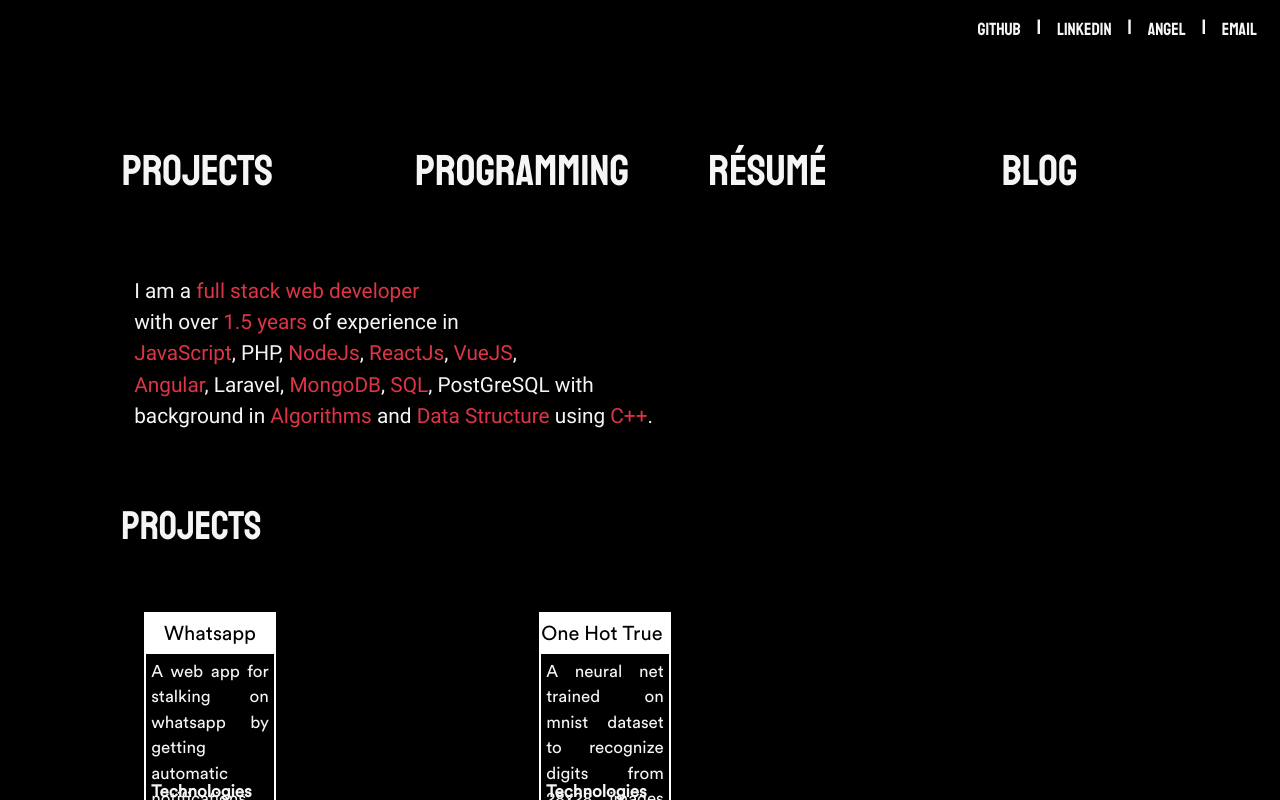
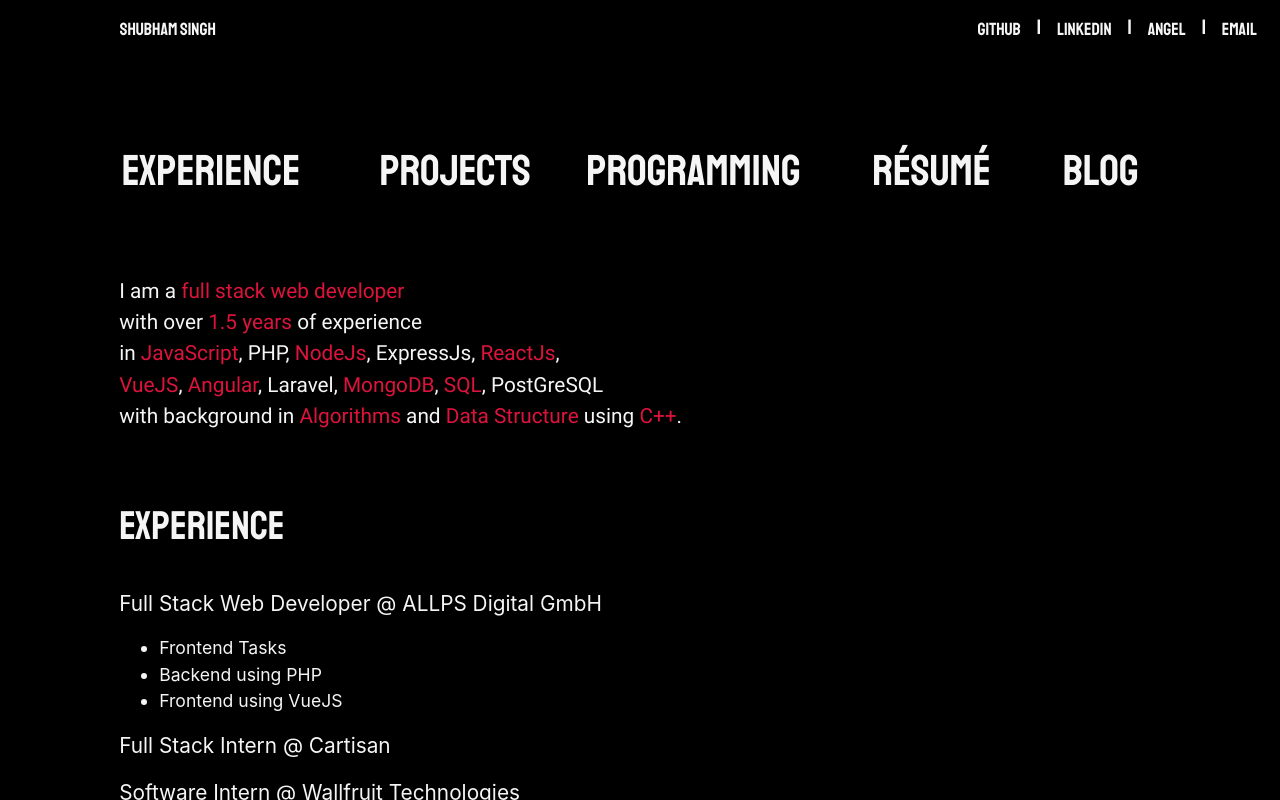
Before and after one commit to strcoder4007/theTownCenter, an Angular app: page / in a window 1280 px wide. Shown: the top 800 px of the page. Built offline with nearby package versions, Linux system fonts and the light colour scheme.

Commit message:
added experience section

```diff
--- a/src/app/app.component.html
+++ b/src/app/app.component.html
@@ -1,21 +1,23 @@
-<div class="row gutter-0 elementToFadeIn">
-    <div class="container-fluid pull-right mt-3 mr-2">
-      <a class="smallFont is-primary staat float-right ml-3" target="_blank" href="mailto:mynameshubham@gmail.com">Email</a>
+<div class="container-fluid elementToFadeIn">
+    <div class="row mt-3 mr-2">
+      <a class="col offset-md-1 smallFont is-primary staat float-left" href="/">Shubham Singh</a>
+      <a class="smallFont is-primary staat float-right ml-3" target="_blank" href="https://github.com/strcoder4007">Github</a>
+      <span class="mediumFont staat is-primary float-right ml-3" style="margin-top: -4px">|</span>
+      <a class="smallFont is-primary staat float-right ml-3" target="_blank" href="https://www.linkedin.com/in/shubham-singh-15b76951">Linkedin</a>
       <span class="mediumFont staat is-primary float-right ml-3" style="margin-top: -4px">|</span>
       <a class="smallFont is-primary staat float-right ml-3" target="_blank" href="https://angel.co/shubham-singh-128">Angel</a>
       <span class="mediumFont staat is-primary float-right ml-3" style="margin-top: -4px">|</span>
-      <a class="smallFont is-primary staat float-right ml-3" target="_blank" href="https://www.linkedin.com/in/shubham-singh-15b76951">Linkedin</a>
-      <span class="mediumFont staat is-primary float-right ml-3" style="margin-top: -4px">|</span>
-      <a class="smallFont is-primary staat float-right ml-3" target="_blank" href="https://github.com/strcoder4007">Github</a>
+      <a class="smallFont is-primary staat float-right ml-3" target="_blank" href="mailto:mynameshubham@gmail.com">Email</a>
     </div>
 </div>
 
 <div class="container-fluid py-md-5">
   <div class="row elementToFadeIn mt-5">
-    <a href="#projects" class="col offset-md-1 is-primary staat largeFont">projects</a>
-    <a href="#programming"class="col is-primary staat largeFont">programming</a>
-    <a href="assets/resume.pdf" target="_blank" class="col is-primary staat largeFont">r&#233;sum&#233;</a>
-    <a href="/memseq" target="_blank" class="col is-primary staat largeFont">blog</a>
+    <a href="#experience" class="col offset-md-1 is-primary staat largeFont">experience</a>
+    <a href="#projects" class="col d-flex justify-content-around is-primary staat largeFont">projects</a>
+    <a href="#programming"class="col d-flex justify-content-around is-primary staat largeFont">programming</a>
+    <a href="assets/resume.pdf" target="_blank" class="col d-flex justify-content-around is-primary staat largeFont">r&#233;sum&#233;</a>
+    <a href="/memseq" target="_blank" class="col d-flex justify-content-start is-primary staat largeFont">blog</a>
   </div>
 </div>
 
--- a/src/app/home/home.component.html
+++ b/src/app/home/home.component.html
@@ -1,10 +1,22 @@
-<div class="col-11 offset-md-1">
+<div class="col-11 offset-md-1 p-0">
   <p class="roboto mediumFont is-primary">
-    I am a <span class="text-danger">full stack web developer</span> <br>
-    with over <span class="text-danger">1.5 years</span> of experience in <br><span class="text-danger">JavaScript</span>, PHP, <span class="text-danger">NodeJs</span>, <span class="text-danger">ReactJs</span>, <span class="text-danger">VueJS</span>,<br> <span class="text-danger">Angular</span>, Laravel, <span class="text-danger">MongoDB</span>, <span class="text-danger">SQL</span>, PostGreSQL with <br>background in <span class="text-danger">Algorithms</span> and <span class="text-danger">Data Structure</span> using <span class="text-danger">C++</span>.
+    I am a <span class="text-crimson">full stack web developer</span> <br>with over <span class="text-crimson">1.5 years</span> of experience <br>in <span class="text-crimson">JavaScript</span>, PHP, <span class="text-crimson">NodeJs</span>, ExpressJs, <span class="text-crimson">ReactJs</span>, <br><span class="text-crimson">VueJS</span>, <span class="text-crimson">Angular</span>, Laravel, <span class="text-crimson">MongoDB</span>, <span class="text-crimson">SQL</span>, PostGreSQL <br>with background in <span class="text-crimson">Algorithms</span> and <span class="text-crimson">Data Structure</span> using <span class="text-crimson">C++</span>.
   </p>
+
+  <div>
+    <p id="experience" class="mynavOptions largeFont staat is-primary pt-5 pb-3">experience</p>
+    <p class="mediumFont is-primary Roboto">Full Stack Web Developer @ ALLPS Digital GmbH</p>
+    <ul>
+      <li class="smallFont is-primary Roboto">Frontend Tasks</li>
+      <li class="smallFont is-primary Roboto">Backend using PHP</li>
+      <li class="smallFont is-primary Roboto">Frontend using VueJS</li>
+    </ul>
+    <p class="mediumFont is-primary Roboto">Full Stack Intern @ Cartisan</p>
+    <p class="mediumFont is-primary Roboto">Software Intern @ Wallfruit Technologies</p>
+  </div>
+
   <p id="projects" class="mynavOptions largeFont staat is-primary pt-5 pb-3">projects</p>
-  <div class="row gutter-0" style="margin-top: 30px;">
+  <div class="row gutter-0 p-0">
 
 <!--------------------------------1st -------------------------------- -->
 
--- a/src/styles.css
+++ b/src/styles.css
@@ -8,7 +8,9 @@ a:hover {
   transition: color 0.2s ease;
   color: crimson;
 }
-
+.text-crimson {
+  color: crimson;
+}
 .roboto {
   font-family: 'Roboto';
 }
@@ -32,12 +34,9 @@ a:hover {
 .is-secondary {
   color: #000000;
 }
-.mynavOptions {
-  margin-left: -13px !important;
-}
 
 ::-webkit-scrollbar {
-    width: 10px;
+    width: 6px;
 }
 
 body {
@@ -49,15 +48,15 @@ html {
 }
 
 ::-webkit-scrollbar-track {
-    -webkit-box-shadow: inset 0 0 6px rgba(0,0,0,0.3);
-    box-shadow: inset 0 0 6px rgba(0,0,0,0.3);
+    -webkit-box-shadow: inset 0 0 4px rgba(0,0,0,0.3);
+    box-shadow: inset 0 0 4px rgba(0,0,0,0.3);
     background-color: black;
 }
 
 ::-webkit-scrollbar-thumb {
     background-color: white;
-    -webkit-box-shadow: inset 0 0 6px rgba(0,0,0,0.5);
-    box-shadow: inset 0 0 6px rgba(0,0,0,0.5);
+    -webkit-box-shadow: inset 0 0 4px rgba(0,0,0,0.5);
+    box-shadow: inset 0 0 4px rgba(0,0,0,0.5);
 }
 
 .elementToFadeIn {
```
